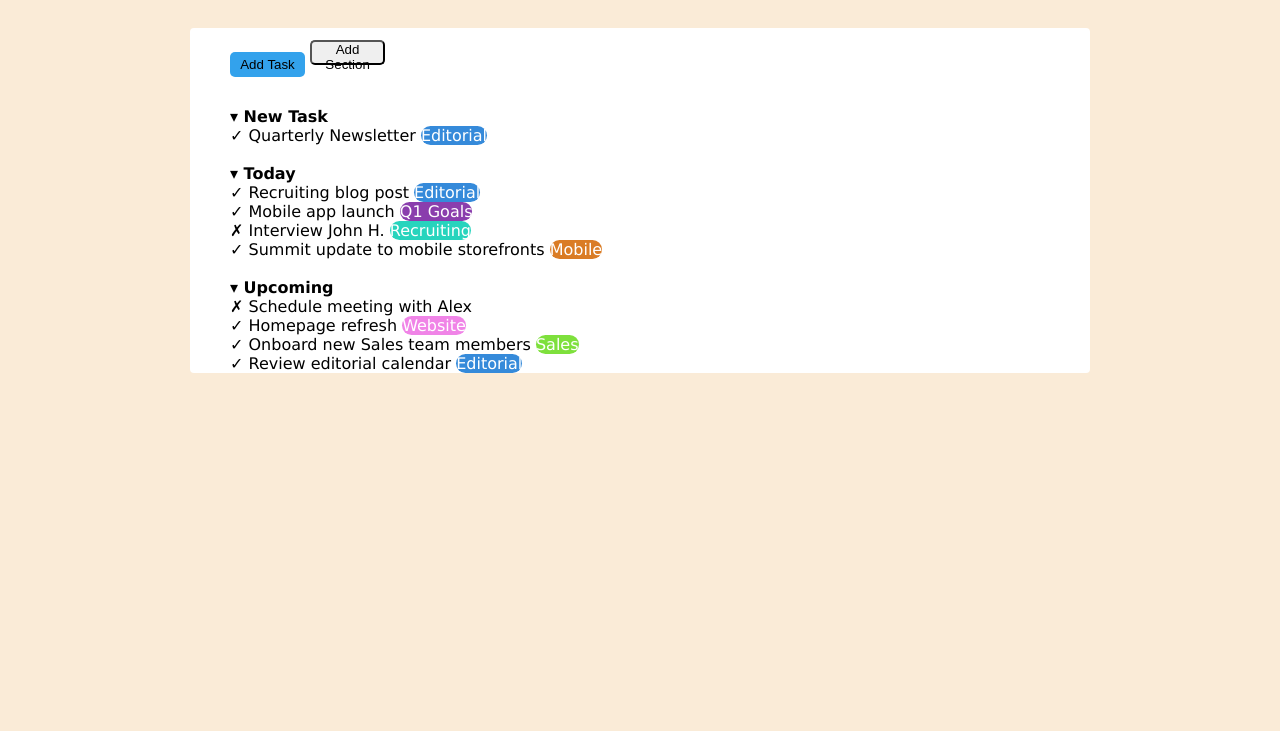
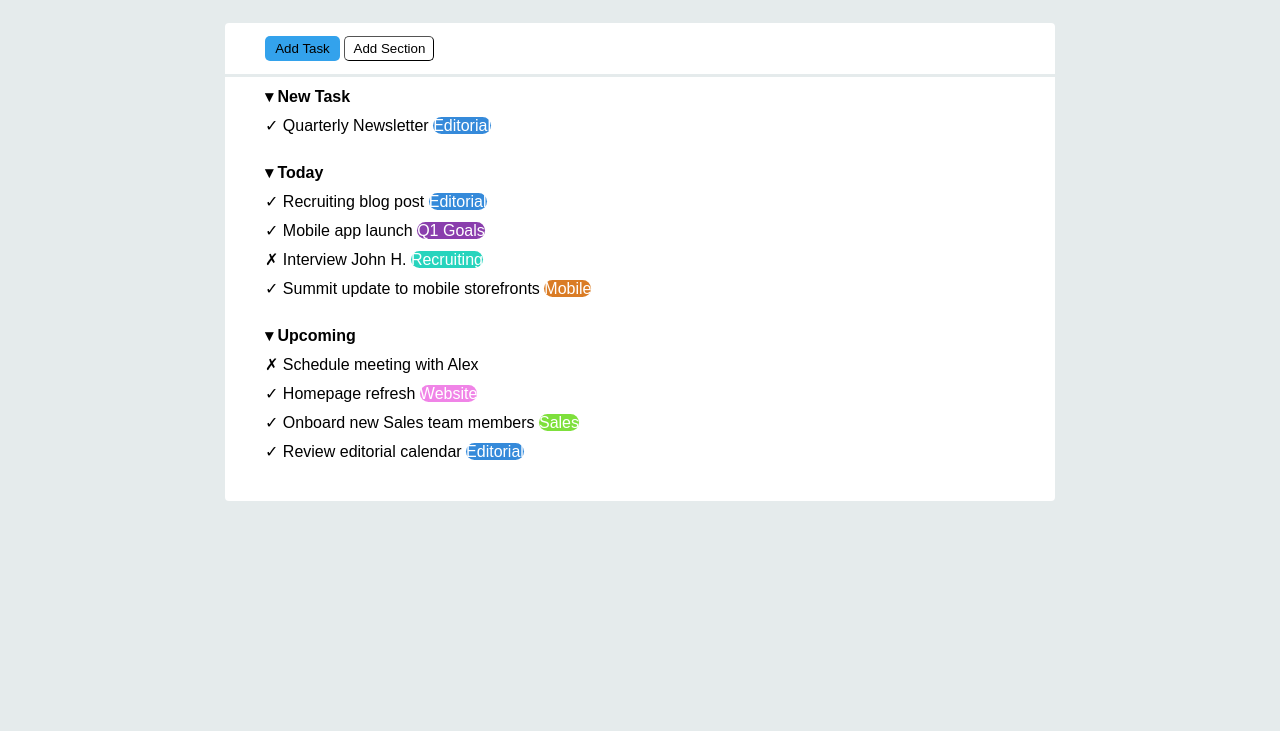
Before and after one commit to danieldivincenzo/html-css-toboolist, a plain HTML site: page index.html in a window 1280 px wide. Shown: the part 69-800 px from the top of the page. Drawn offline with Linux system fonts and the light colour scheme.

Commit message:
aggiunto divisorio e modificato container e alcuni padding

```diff
--- a/css/app.css
+++ b/css/app.css
@@ -4,42 +4,60 @@
     padding: 0;
 }
 
+.container {
+    max-width: 900px;
+    margin: 0 auto;
+    padding: 35px;
+}
+
 body {
-    background-color: antiquewhite;
-    font-family: Verdana, Geneva, Tahoma, sans-serif;
+    background-color: rgb(229, 235, 236);
+    font-family: Arial, Helvetica, sans-serif
 }
 
 header {
     background-color: white;
+    padding-left: 20px;
 }
 
-.container {
-    max-width: 900px;
-    margin: 0 auto;
+.todo-card {
     background-color: white;
     border-radius: 4px;
+}
+
+.upper-card {
+    padding: 13px 0;
+    border-bottom: 3px solid rgb(229, 235, 236);
     padding-left: 40px;
 }
 
-.upper-card {
-    margin-top: 40px;
-    margin-bottom: 30px;
-    padding-top: 12px;
-}
-
-button {
-    border-radius: 5px;
-    width: 75px;
-    height: 25px;
+.lower-card {
+    padding-bottom: 40px;
+    padding-left: 40px;
 }
 
 .task {
     background-color: rgb(51, 162, 236);
+    border-radius: 5px;
+    width: 75px;
+    height: 25px;
     border-width: 0;
+}
+
+.section {
+    border-width: 1px;
+    border-radius: 5px;
+    width: 90px;
+    height: 25px;
+    background-color: white;
 }
 
 ul {
     list-style: none;
+}
+
+li {
+    margin-top: 10px;
 }
 
 .list-titles {
@@ -48,43 +66,41 @@ ul {
 }
 
 .oval {
-    border: 1px;
     border-radius: 10px;
-    display: inline-block;
 }
 
 .blue {
     background-color: rgb(53, 138, 218);
     color: white;
-    font-family: Verdana, Geneva, Tahoma, sans-serif;
+    font-family: Arial, Helvetica, sans-serif;
 }
 
 .orange {
     background-color: rgb(218, 124, 37);
     color: white;
-    font-family: Verdana, Geneva, Tahoma, sans-serif;
+    font-family: Arial, Helvetica, sans-serif;
 }
 
 .acqua {
     background-color: rgb(39, 212, 189);
     color: white;
-    font-family: Verdana, Geneva, Tahoma, sans-serif;
+    font-family: Arial, Helvetica, sans-serif;
 }
 
 .green {
     background-color: rgb(126, 224, 60);
     color: white;
-    font-family: Verdana, Geneva, Tahoma, sans-serif;
+    font-family: Arial, Helvetica, sans-serif;
 }
 
 .pink {
     background-color: rgb(240, 132, 231);
     color: white;
-    font-family: Verdana, Geneva, Tahoma, sans-serif;
+    font-family: Arial, Helvetica, sans-serif;
 }
 
 .purple {
     background-color: rgb(138, 62, 173);
     color: white;
-    font-family: Verdana, Geneva, Tahoma, sans-serif;
+    font-family: Arial, Helvetica, sans-serif;
 }
--- a/index.html
+++ b/index.html
@@ -10,15 +10,16 @@
 </head>
 
 <body>
-    <header>
+    <header class="page-header">
         <img class="logo" src="./img/Toboolist-logo.jpg" alt="logo">
     </header>
 
     <main>
         <div class="container">
+            <div class="todo-card">
                 <div class="upper-card">
                     <button class="task">Add Task</button>
-                <button>Add Section</button>
+                    <button class="section">Add Section</button>
                 </div>
 
                 <div class="lower-card">
@@ -38,7 +39,8 @@
                                 <li>&check; Recruiting blog post <span class="blue oval">Editorial</span></li>
                                 <li>&check; Mobile app launch <span class="purple oval">Q1 Goals</span></li>
                                 <li>&cross; Interview John H. <span class="acqua oval">Recruiting</span></li>
-                            <li>&check; Summit update to mobile storefronts <span class="orange oval">Mobile</span></li>
+                                <li>&check; Summit update to mobile storefronts <span class="orange oval">Mobile</span>
+                                </li>
                             </ul>
                         </li>
                     </ul>
@@ -56,6 +58,7 @@
                     </ul>
                 </div>
             </div>
+        </div>
     </main>
 </body>
 
```
Lines whose indentation alone changed are shown as unchanged.
